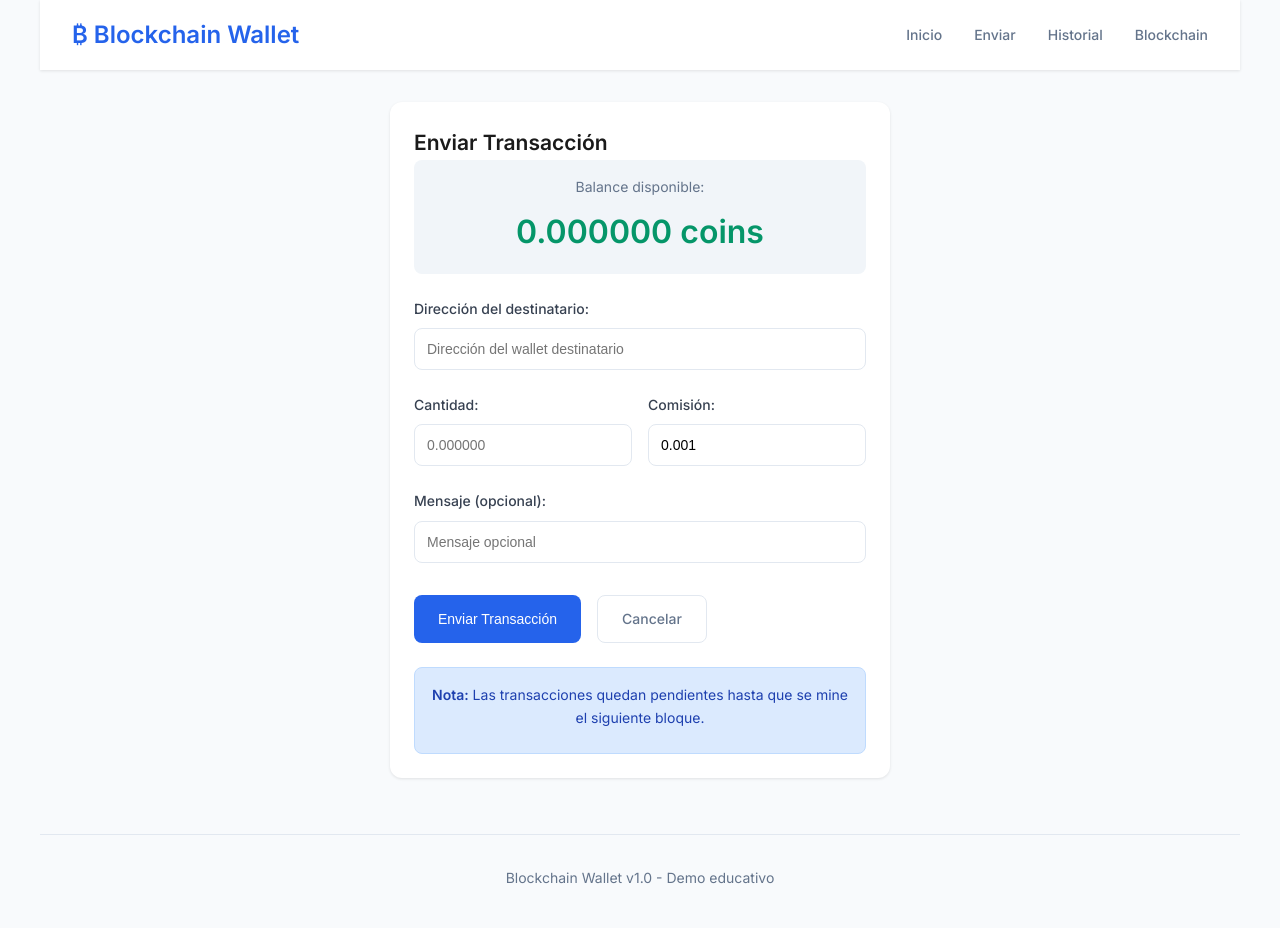
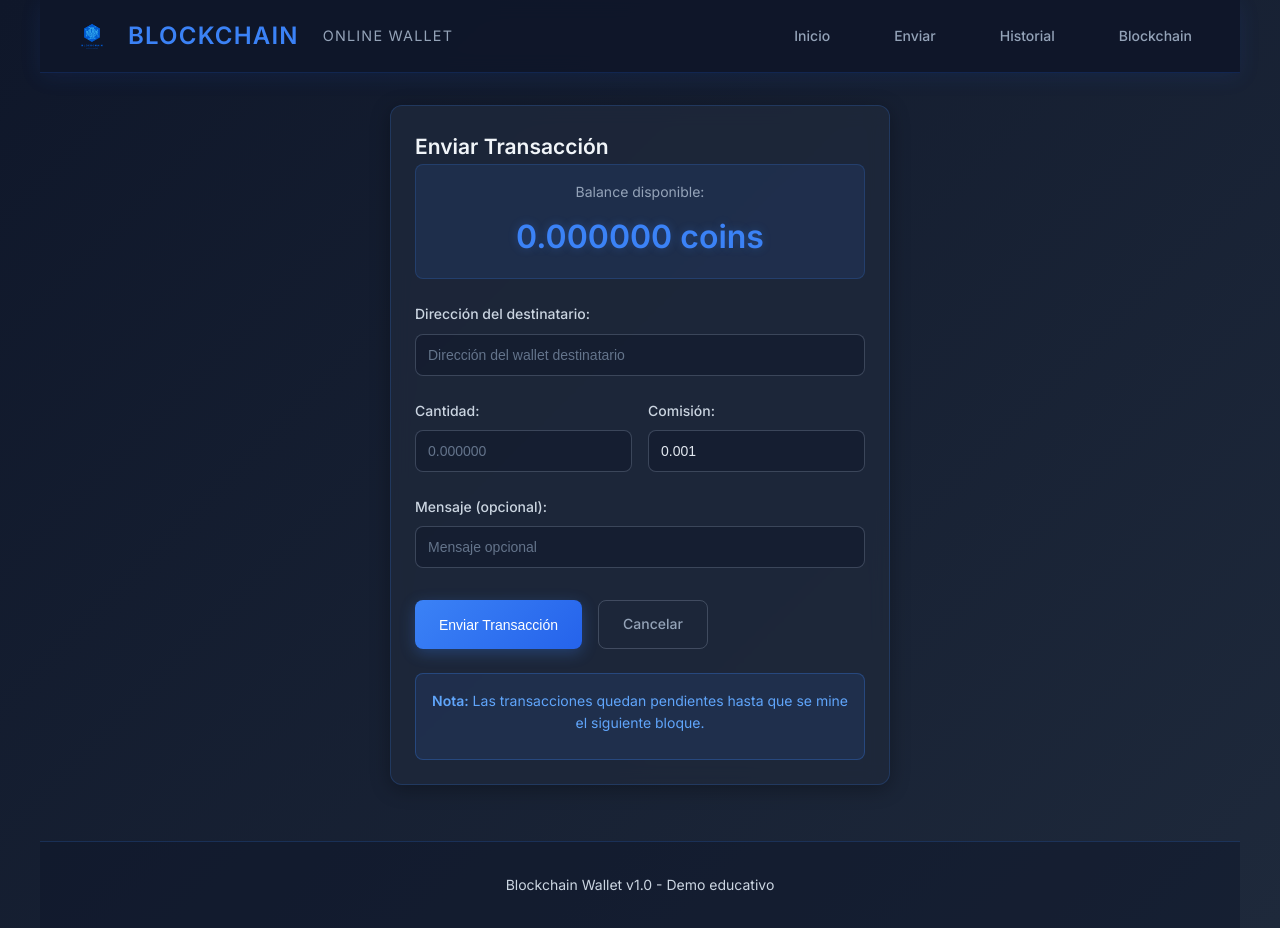
Before and after one commit to frontenddeveloper2025dev/BlockWallet, a Flask app: page /send_transaction in a window 1280 px wide. Before the commit the page ends 884 px from the top, so only its background shows below. Run offline with Flask 3, Linux system fonts and the light colour scheme.

Commit message:
Update wallet interface to a modern dark theme with improved styling
Refactors the frontend CSS to implement a dark theme, introduces a new logo, and enhances overall visual appeal with updated color schemes, gradients, and subtle animations for interactive elements.

Replit-Commit-Author: Agent
Replit-Commit-Session-Id: bcd18553-4e25-40ea-aacc-c63ffc221e02
Replit-Commit-Checkpoint-Type: full_checkpoint
Replit-Commit-Screenshot-Url: https://storage.googleapis.com/screenshot-production-us-central1/a1feaa4f-2b74-4766-b004-adbb00dc12df/bcd18553-4e25-40ea-aacc-c63ffc221e02/aFcS8bi

```diff
--- a/static/css/style.css
+++ b/static/css/style.css
@@ -9,9 +9,10 @@
 body {
     font-family: 'Inter', -apple-system, BlinkMacSystemFont, 'Segoe UI', Roboto, sans-serif;
     line-height: 1.6;
-    color: #1a1a1a;
-    background: #f8fafc;
+    color: #e2e8f0;
+    background: linear-gradient(135deg, #0f172a 0%, #1e293b 100%);
     font-size: 14px;
+    min-height: 100vh;
 }
 
 .container {
@@ -24,18 +25,31 @@ body {
 
 /* Header */
 .header {
-    background: white;
+    background: rgba(15, 23, 42, 0.95);
     padding: 1rem 2rem;
-    box-shadow: 0 1px 3px rgba(0, 0, 0, 0.1);
+    box-shadow: 0 4px 20px rgba(37, 99, 235, 0.1);
     display: flex;
     justify-content: space-between;
     align-items: center;
+    backdrop-filter: blur(10px);
+    border-bottom: 1px solid rgba(37, 99, 235, 0.2);
 }
 
 .logo {
+    display: flex;
+    align-items: center;
+    gap: 1rem;
     font-size: 1.5rem;
     font-weight: 600;
-    color: #2563eb;
+    color: #3b82f6;
+    text-transform: uppercase;
+    letter-spacing: 0.05em;
+}
+
+.logo-img {
+    width: 40px;
+    height: 40px;
+    filter: brightness(1.2);
 }
 
 .nav {
@@ -45,13 +59,16 @@ body {
 
 .nav-link {
     text-decoration: none;
-    color: #64748b;
+    color: #94a3b8;
     font-weight: 500;
-    transition: color 0.2s;
+    transition: all 0.2s;
+    padding: 0.5rem 1rem;
+    border-radius: 6px;
 }
 
 .nav-link:hover {
-    color: #2563eb;
+    color: #3b82f6;
+    background: rgba(59, 130, 246, 0.1);
 }
 
 /* Main Content */
@@ -75,32 +92,38 @@ body {
 }
 
 .btn-primary {
-    background: #2563eb;
+    background: linear-gradient(135deg, #3b82f6 0%, #2563eb 100%);
     color: white;
+    box-shadow: 0 4px 15px rgba(59, 130, 246, 0.3);
 }
 
 .btn-primary:hover {
-    background: #1d4ed8;
+    background: linear-gradient(135deg, #2563eb 0%, #1d4ed8 100%);
+    transform: translateY(-1px);
+    box-shadow: 0 6px 20px rgba(59, 130, 246, 0.4);
 }
 
 .btn-secondary {
-    background: #64748b;
+    background: rgba(100, 116, 139, 0.8);
     color: white;
+    border: 1px solid rgba(100, 116, 139, 0.3);
 }
 
 .btn-secondary:hover {
-    background: #475569;
+    background: rgba(71, 85, 105, 0.9);
+    transform: translateY(-1px);
 }
 
 .btn-outline {
     background: transparent;
-    color: #64748b;
-    border: 1px solid #e2e8f0;
+    color: #94a3b8;
+    border: 1px solid rgba(148, 163, 184, 0.3);
 }
 
 .btn-outline:hover {
-    background: #f1f5f9;
-    border-color: #cbd5e1;
+    background: rgba(59, 130, 246, 0.1);
+    border-color: rgba(59, 130, 246, 0.5);
+    color: #3b82f6;
 }
 
 /* Cards */
@@ -110,11 +133,13 @@ body {
 .welcome-card,
 .transaction-card,
 .block-card {
-    background: white;
+    background: rgba(30, 41, 59, 0.8);
     border-radius: 12px;
     padding: 1.5rem;
-    box-shadow: 0 1px 3px rgba(0, 0, 0, 0.1);
+    box-shadow: 0 4px 20px rgba(0, 0, 0, 0.3);
     margin-bottom: 1.5rem;
+    border: 1px solid rgba(59, 130, 246, 0.2);
+    backdrop-filter: blur(10px);
 }
 
 /* Dashboard */
@@ -137,7 +162,7 @@ body {
 
 .balance-label {
     display: block;
-    color: #64748b;
+    color: #94a3b8;
     font-size: 0.875rem;
     margin-bottom: 0.5rem;
 }
@@ -146,7 +171,8 @@ body {
     display: block;
     font-size: 2rem;
     font-weight: 600;
-    color: #059669;
+    color: #3b82f6;
+    text-shadow: 0 0 10px rgba(59, 130, 246, 0.3);
 }
 
 .wallet-details {
@@ -267,29 +294,36 @@ body {
     display: block;
     margin-bottom: 0.5rem;
     font-weight: 500;
-    color: #374151;
+    color: #cbd5e1;
 }
 
 .form-input {
     width: 100%;
     padding: 0.75rem;
-    border: 1px solid #e2e8f0;
+    border: 1px solid rgba(148, 163, 184, 0.3);
     border-radius: 8px;
     font-size: 0.875rem;
-    transition: border-color 0.2s;
+    transition: all 0.2s;
+    background: rgba(15, 23, 42, 0.5);
+    color: #e2e8f0;
 }
 
 .form-input:focus {
     outline: none;
-    border-color: #2563eb;
-    box-shadow: 0 0 0 3px rgba(37, 99, 235, 0.1);
+    border-color: #3b82f6;
+    box-shadow: 0 0 0 3px rgba(59, 130, 246, 0.2);
+    background: rgba(15, 23, 42, 0.7);
+}
+
+.form-input::placeholder {
+    color: #64748b;
 }
 
 .form-help {
     display: block;
     margin-top: 0.5rem;
     font-size: 0.75rem;
-    color: #64748b;
+    color: #94a3b8;
 }
 
 .form-actions {
@@ -301,9 +335,10 @@ body {
 .balance-info {
     text-align: center;
     padding: 1rem;
-    background: #f1f5f9;
+    background: rgba(59, 130, 246, 0.1);
     border-radius: 8px;
     margin-bottom: 1.5rem;
+    border: 1px solid rgba(59, 130, 246, 0.2);
 }
 
 /* Messages */
@@ -508,28 +547,28 @@ body {
 }
 
 .warning-box {
-    background: #fef3c7;
-    border: 1px solid #fed7aa;
+    background: rgba(245, 158, 11, 0.1);
+    border: 1px solid rgba(245, 158, 11, 0.3);
 }
 
 .warning-box h4 {
-    color: #92400e;
+    color: #fbbf24;
     margin-bottom: 0.5rem;
 }
 
 .warning-box ul {
-    color: #92400e;
+    color: #fde047;
     margin-left: 1rem;
 }
 
 .info-box {
-    background: #dbeafe;
-    border: 1px solid #bfdbfe;
+    background: rgba(59, 130, 246, 0.1);
+    border: 1px solid rgba(59, 130, 246, 0.3);
     text-align: center;
 }
 
 .info-box p {
-    color: #1e40af;
+    color: #60a5fa;
     margin-bottom: 0.5rem;
 }
 
@@ -561,8 +600,9 @@ body {
     padding: 2rem;
     color: #64748b;
     font-size: 0.875rem;
-    border-top: 1px solid #e2e8f0;
+    border-top: 1px solid rgba(59, 130, 246, 0.2);
     margin-top: auto;
+    background: rgba(15, 23, 42, 0.5);
 }
 
 /* Responsive Design */
@@ -609,6 +649,57 @@ body {
     }
 }
 
+/* Additional Dark Theme Styling */
+h1, h2, h3, h4, h5, h6 {
+    color: #f1f5f9;
+}
+
+p {
+    color: #cbd5e1;
+}
+
+/* Glow Effects */
+.status-card:hover,
+.form-card:hover,
+.info-card:hover,
+.welcome-card:hover {
+    box-shadow: 0 8px 30px rgba(59, 130, 246, 0.2);
+    transform: translateY(-2px);
+    transition: all 0.3s ease;
+}
+
+/* Transaction Status Colors */
+.status-pending {
+    background: rgba(245, 158, 11, 0.2);
+    color: #fbbf24;
+}
+
+.status-confirmed {
+    background: rgba(34, 197, 94, 0.2);
+    color: #4ade80;
+}
+
+/* Link Colors */
+.link {
+    color: #3b82f6;
+    text-decoration: none;
+    font-weight: 500;
+}
+
+.link:hover {
+    color: #60a5fa;
+    text-decoration: underline;
+}
+
+/* Stat Values */
+.stat-value {
+    color: #3b82f6;
+}
+
+.stat-label {
+    color: #94a3b8;
+}
+
 /* Utility Classes */
 .text-center { text-align: center; }
 .text-small { font-size: 0.875rem; }
--- a/templates/base.html
+++ b/templates/base.html
@@ -10,7 +10,11 @@
 <body>
     <div class="container">
         <header class="header">
-            <h1 class="logo">₿ Blockchain Wallet</h1>
+            <h1 class="logo">
+                <img src="{{ url_for('static', filename='logo.png') }}" alt="Blockchain Logo" class="logo-img">
+                Blockchain
+                <span style="font-size: 0.6em; color: #94a3b8; font-weight: 400; margin-left: 0.5rem;">online wallet</span>
+            </h1>
             <nav class="nav">
                 <a href="{{ url_for('index') }}" class="nav-link">Inicio</a>
                 <a href="{{ url_for('send_transaction') }}" class="nav-link">Enviar</a>
```
Also changed, not shown: other parts of static/css/style.css (+23 -18 lines), attached_assets/blockchain_1756719356709.png (added), static/logo.png (added).
